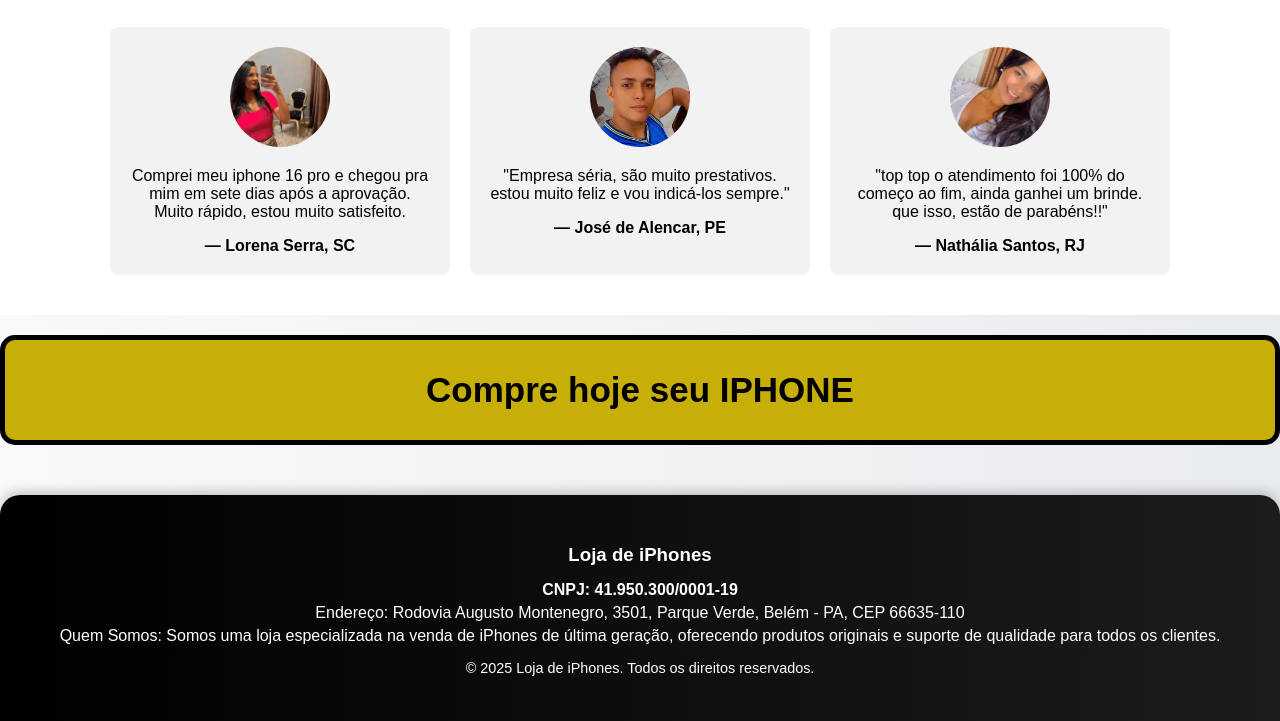
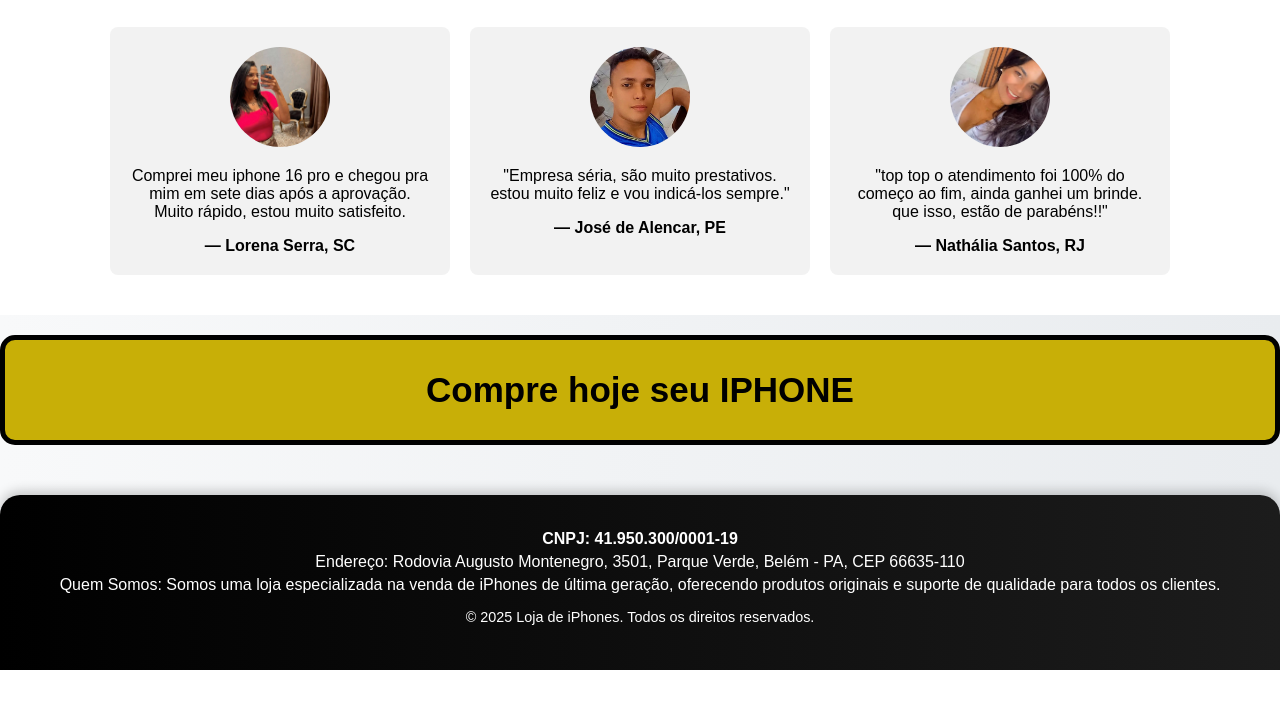
Before and after one commit to chk2on/2, a plain HTML site: page index.html in a window 1280 px wide. Shown: the part 1633-2354 px from the top of the page. After the commit the page ends 2303 px from the top, so only its background shows below. Drawn offline with Linux system fonts and the light colour scheme.

Commit message:
Update index.html

```diff
--- a/index.html
+++ b/index.html
@@ -274,7 +274,7 @@ ul {
 
 
 <footer style="background: linear-gradient(to right, #000000, #1c1c1c); color: #fff; padding: 30px 20px; text-align: center; margin-top: 50px; border-top-left-radius: 20px; border-top-right-radius: 20px; box-shadow: 0 -4px 12px rgba(0,0,0,0.2);">
-  <h3 style="margin-bottom: 15px; text-shadow: 1px 1px 2px rgba(0,0,0,0.3);">Loja de iPhones</h3>
+
   <p style="margin: 5px 0; font-weight: bold;">CNPJ: 41.950.300/0001-19</p>
   <p style="margin: 5px 0;">Endereço: Rodovia Augusto Montenegro, 3501, Parque Verde, Belém - PA, CEP 66635-110</p>
   <p style="margin: 5px 0;">Quem Somos: Somos uma loja especializada na venda de iPhones de última geração, oferecendo produtos originais e suporte de qualidade para todos os clientes.</p>
```
